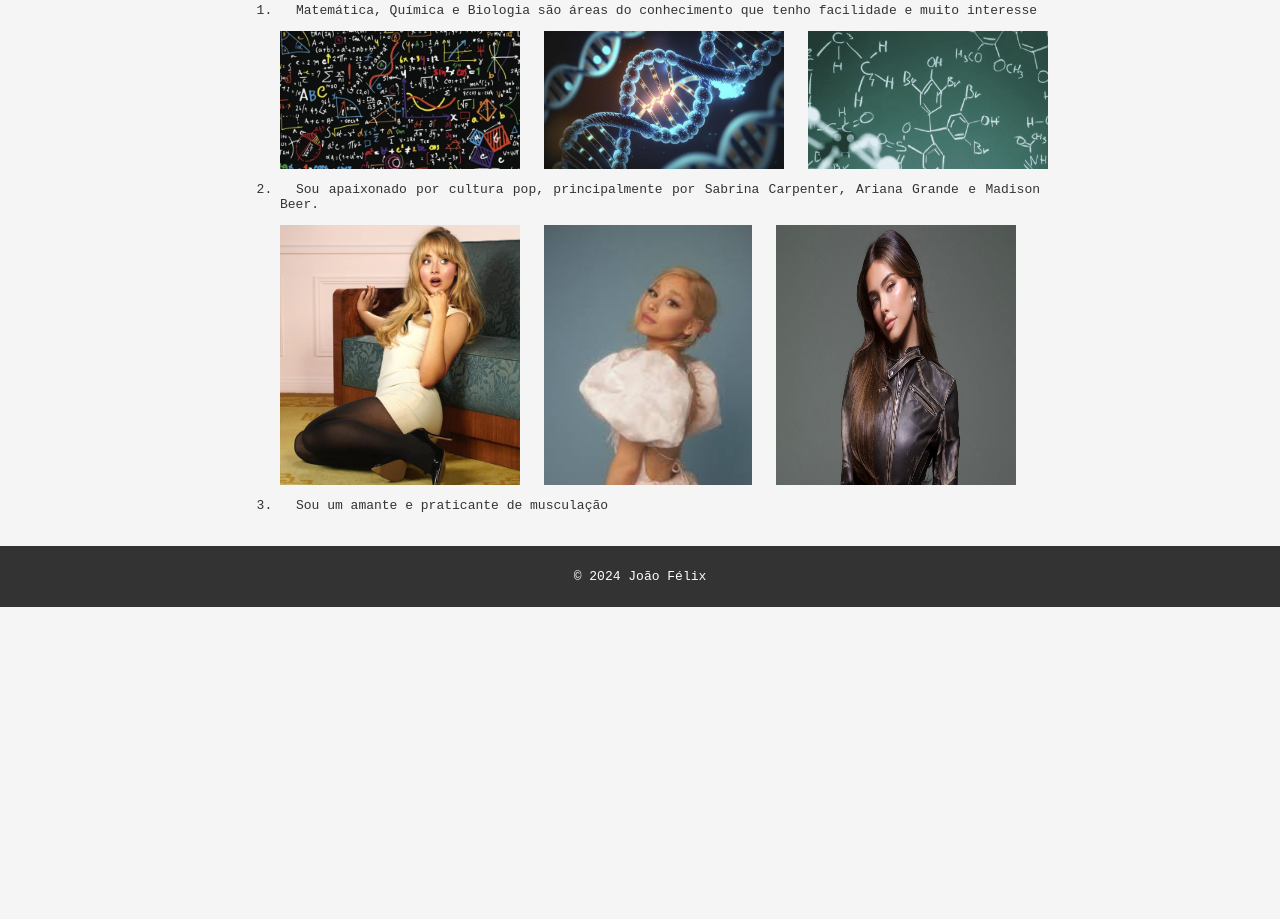
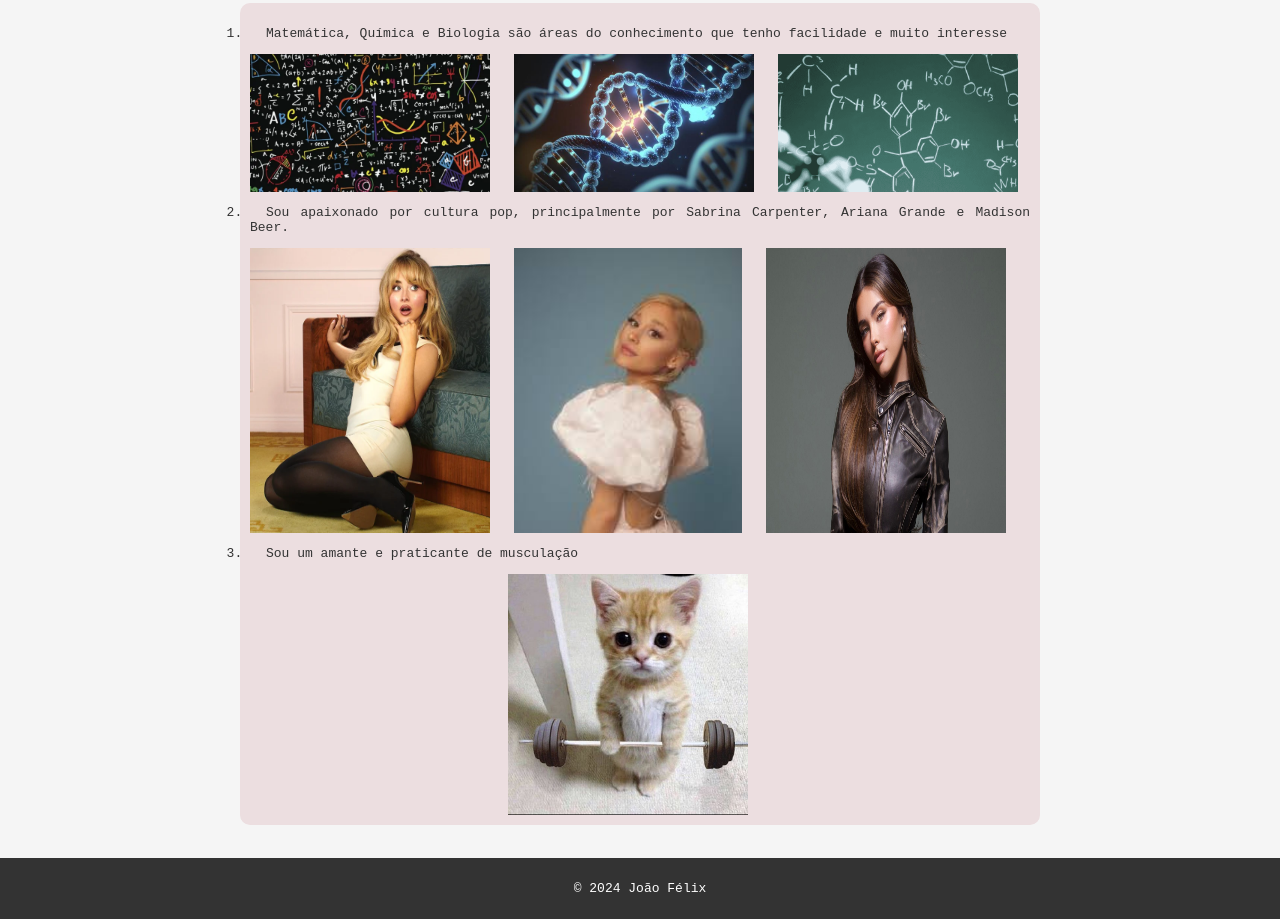
Before and after one commit to jpfelixx/Arquivos-tokio, a plain HTML site: page Portifólio/index.html in a window 1280 px wide. Shown: the part 1154-2073 px from the top of the page. Before the commit the page ends 1761 px from the top, so only its background shows below. Drawn offline with Linux system fonts and the light colour scheme.

Commit message:
ajustes finais

```diff
--- a/Portifólio/index.html
+++ b/Portifólio/index.html
@@ -108,21 +108,24 @@
                 <li>
                     <p>Matemática, Química e Biologia são áreas do conhecimento que tenho facilidade e muito interesse</p>
                     <div class="photos">
-                        <img src="/photos/mat.jpg" alt="mat">
-                        <img src="/photos/bio.jpg" alt="bio">
-                        <img src="/photos/quimica.png" alt="quimica">
+                        <img src="/Portifólio/photos/mat.jpg" alt="mat">
+                        <img src="/Portifólio/photos/bio.jpg" alt="bio">
+                        <img src="/Portifólio/photos/quimica.png" alt="quimica">
                     </div>
                 </li>
                 <li>
                     <p>Sou apaixonado por cultura pop, principalmente por Sabrina Carpenter, Ariana Grande e Madison Beer.</p>
                     <div class="photos">
-                        <img src="/photos/brina.jpg" alt="">
-                        <img src="/photos/ari.jpg" alt="">
-                        <img src="/photos/madisonbeer.jpg" alt="">
+                        <img src="/Portifólio/photos/brina.jpg" alt="">
+                        <img src="/Portifólio/photos/ari.jpg" alt="">
+                        <img src="/Portifólio/photos/madisonbeer.jpg" alt="">
                     </div>
                 </li>
-                <li>
+                <li >
                     <p>Sou um amante e praticante de musculação</p>
+                    <div class="photos center">
+                        <img src="/Portifólio/photos/gatito.jpg" alt="">
+                    </div>
                 </li>
             </ol>
         </section>
--- a/Portifólio/styles.css
+++ b/Portifólio/styles.css
@@ -66,14 +66,26 @@
 
 .center{
     text-align: center;
+    justify-content: center;
+
+
+
 }
 
 .photos{
     display: flex;
+
 
 }
 
 .photos img{
     width: 30vh;
     margin-right: 3vh;
+
 }
+
+ol{
+    background-color: rgb(236, 222, 224);
+    padding: 10px;
+    border-radius: 10px;
+}
```
Also changed, not shown: Portifólio/photos/gatito.jpg (added).
